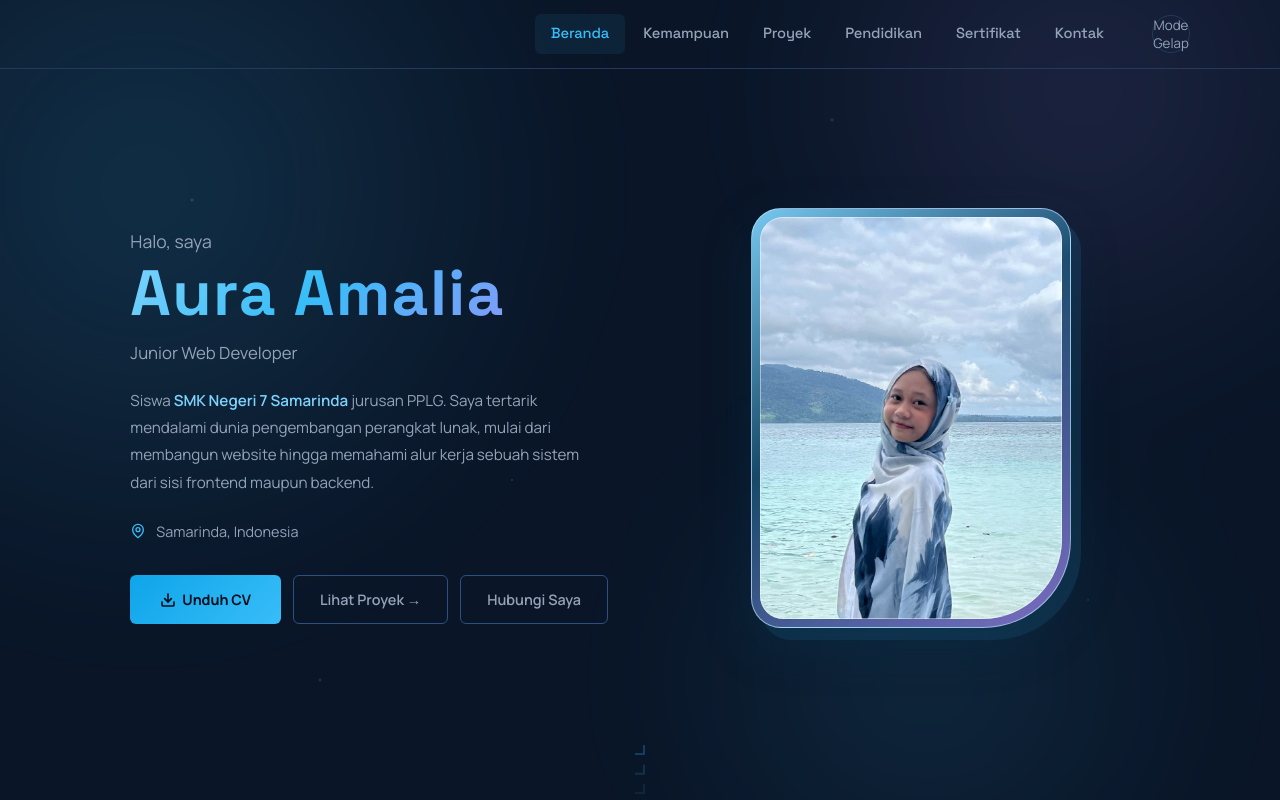
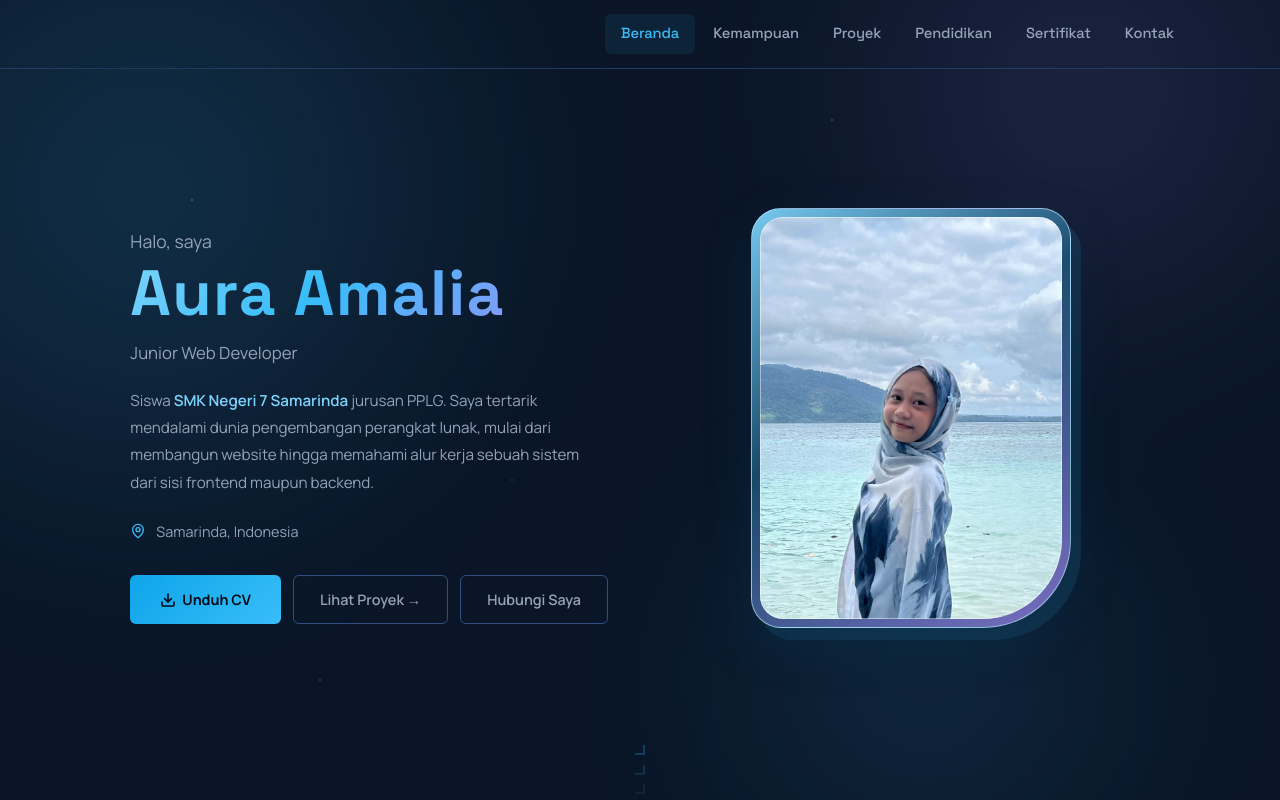
Before and after one commit to auraaly/Portofolio, a Vue app: page / in a window 1280 px wide. Shown: the top 800 px of the page. Built offline with nearby package versions, Linux system fonts and the light colour scheme.

Commit message:
Menghapus tombol ganti tema sepenuhnya dari NavBar

```diff
--- a/src/components/NavBar.vue
+++ b/src/components/NavBar.vue
@@ -14,16 +14,6 @@
           {{ l.label }}
         </a>
       </nav>
-
-      <!-- Tombol ganti tema (dark mode / light mode) -->
-      <button
-        class="theme-toggle"
-        aria-label="Toggle dark mode"
-        @click="toggleTheme"
-      >
-        <span v-if="isDark" class="theme-text">Mode Gelap</span>
-        <span v-else class="theme-text">Mode Terang</span>
-      </button>
 
       <!-- Tombol hamburger menu untuk mobile -->
       <button
@@ -61,33 +51,6 @@ const navHidden = ref(false)  // Navbar disembunyiin pas scroll ke bawah
 const menuOpen  = ref(false)  // Menu mobile dibuka atau ditutup
 const active    = ref('hero') // Section mana yang lagi aktif
 let lastY = 0                 // Posisi scroll terakhir buat deteksi arah scroll
-
-// State untuk dark mode
-const isDark = ref(true)
-
-// Terapin tema (dark atau light) ke halaman dan simpan di localStorage
-function applyTheme(dark) {
-  isDark.value = dark
-  if (dark) {
-    document.documentElement.removeAttribute('data-theme')
-    localStorage.setItem('theme', 'dark')
-  } else {
-    document.documentElement.setAttribute('data-theme', 'light')
-    localStorage.setItem('theme', 'light')
-  }
-}
-
-// Ganti tema pas tombol bulan/matahari diklik
-function toggleTheme() {
-  applyTheme(!isDark.value)
-}
-
-// Load tema yang disimpan di browser pas pertama kali buka
-function initTheme() {
-  const saved = localStorage.getItem('theme')
-  if (saved === 'light') applyTheme(false)
-  else applyTheme(true)
-}
 
 // Daftar link menu navigasi
 const links = [
@@ -130,7 +93,6 @@ function onScroll() {
 // Setup listener scroll pas component mount
 onMounted(() => {
   lastY = window.scrollY
-  initTheme()
   window.addEventListener('scroll', onScroll, { passive: true })
 })
 
```
